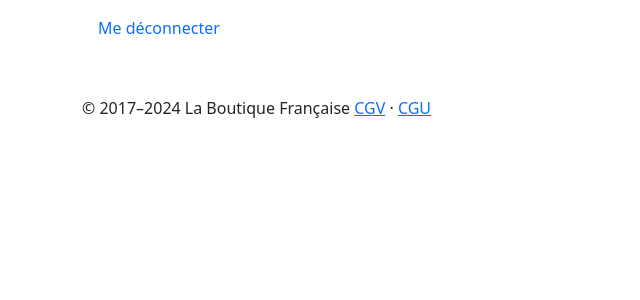
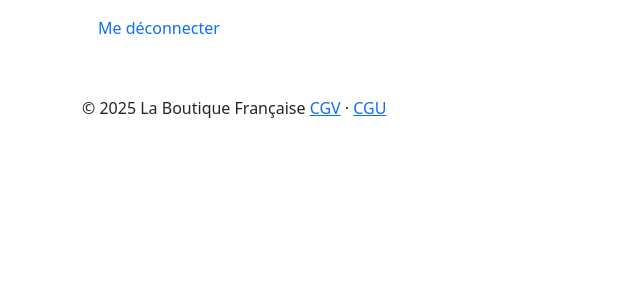
Before and after one commit to siham2020-dz/la-boutique, a Symfony app: template templates/account/index.html.twig in a window 1280 px wide. Shown: the part 256-556 px from the top of the page, without its empty margins (0-640 px from the left). Run offline with Twig, Linux system fonts and the light colour scheme; the template is opened without the code that fills it, so the values that code supplies are empty; some libraries are stand-ins or nearby versions.

Commit message:
Commit pour la production vers Hostinger

```diff
--- a/templates/base.html.twig
+++ b/templates/base.html.twig
@@ -72,7 +72,7 @@
 
 
     <footer class="container">
-        <p>&copy; 2017–2024 La Boutique Française <a href="#">CGV</a> &middot; <a href="#">CGU</a></p>
+        <p>&copy; 2025 La Boutique Française <a href="#">CGV</a> &middot; <a href="#">CGU</a></p>
     </footer>
 </main>
 
--- a/templates/index.html
+++ b/templates/index.html
@@ -175,7 +175,7 @@
 
     <!-- FOOTER -->
     <footer class="container">
-        <p>&copy; 2017–2024 La Boutique Française <a href="#">CGV</a> &middot; <a href="#">CGU</a></p>
+        <p>&copy; 2025 La Boutique Française <a href="#">CGV</a> &middot; <a href="#">CGU</a></p>
     </footer>
 </main>
 
```
Also changed, not shown: public/uploads/2025-02-17-577f40cb0ad83647d7ae36d345f5ec2a942240dd.webp (added), public/uploads/2025-03-07-662150227f7ca30db8afef526a5eee7c068bd6f4.webp (added), public/uploads/2025-03-07-d0b9563c6af7c2431e66fc769eee040e30e17793.webp (added).
